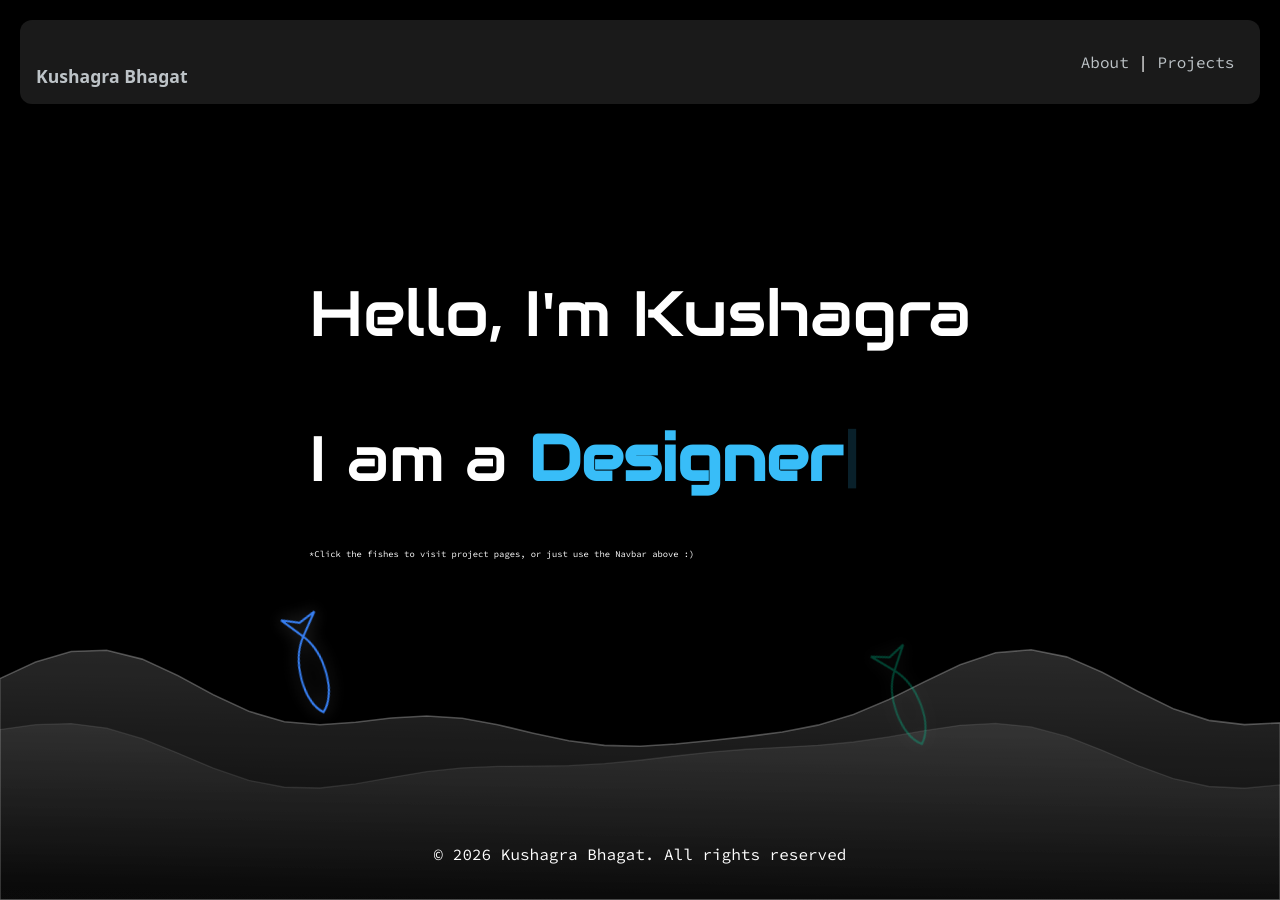
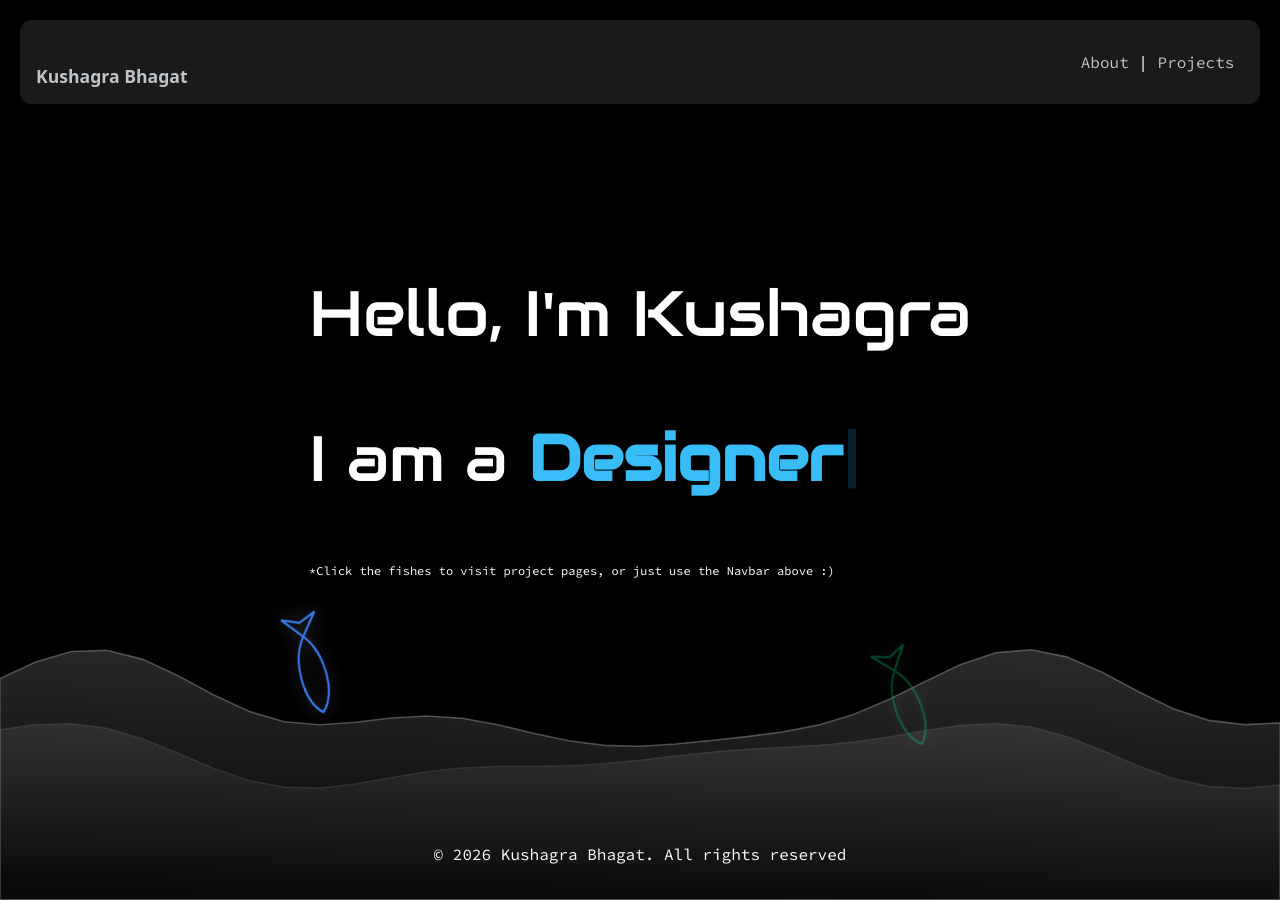
Before and after one commit to kuwushagra/kuwushagra.github.io, a Jekyll site: the page built from index.html, in a window 1280 px wide. Built offline with Jekyll 4.4.1, drawn with Linux system fonts in a browser that asks for light colours; some web fonts are replaced; a style sheet for code colours, icons or effects is not loaded.

Commit message:
Update index.html

```diff
--- a/index.html
+++ b/index.html
@@ -38,7 +38,7 @@ title: Home
     <h1>
       I am a <span class="typing-text"></span><span class="cursor">|</span>
     </h1>
-    <p style="font-size: 0.55em"><br><br>*Click the fishes to visit project pages, or just use the Navbar above :)</p>
+    <p style="font-size: 0.75em"><br><br>*Click the fishes to visit project pages, or just use the Navbar above :)</p>
   </div>
 
   <script>
```
